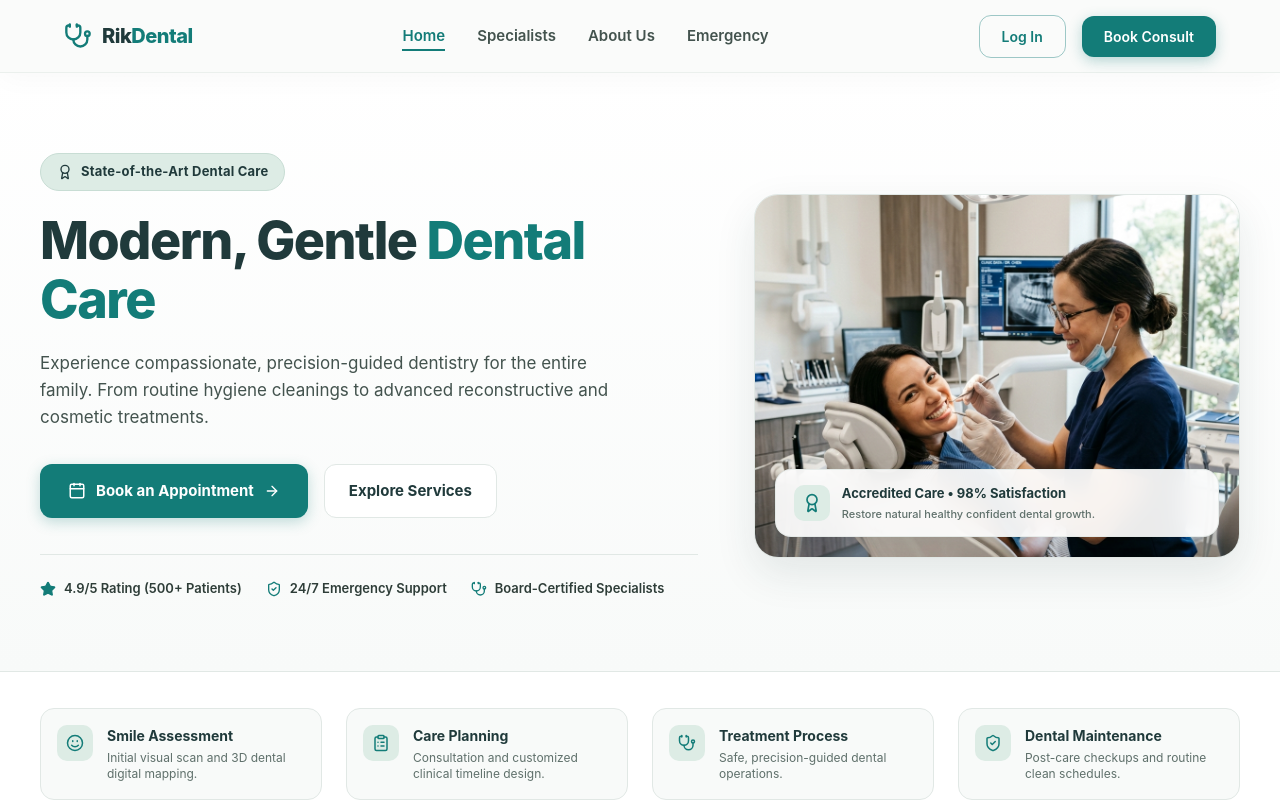
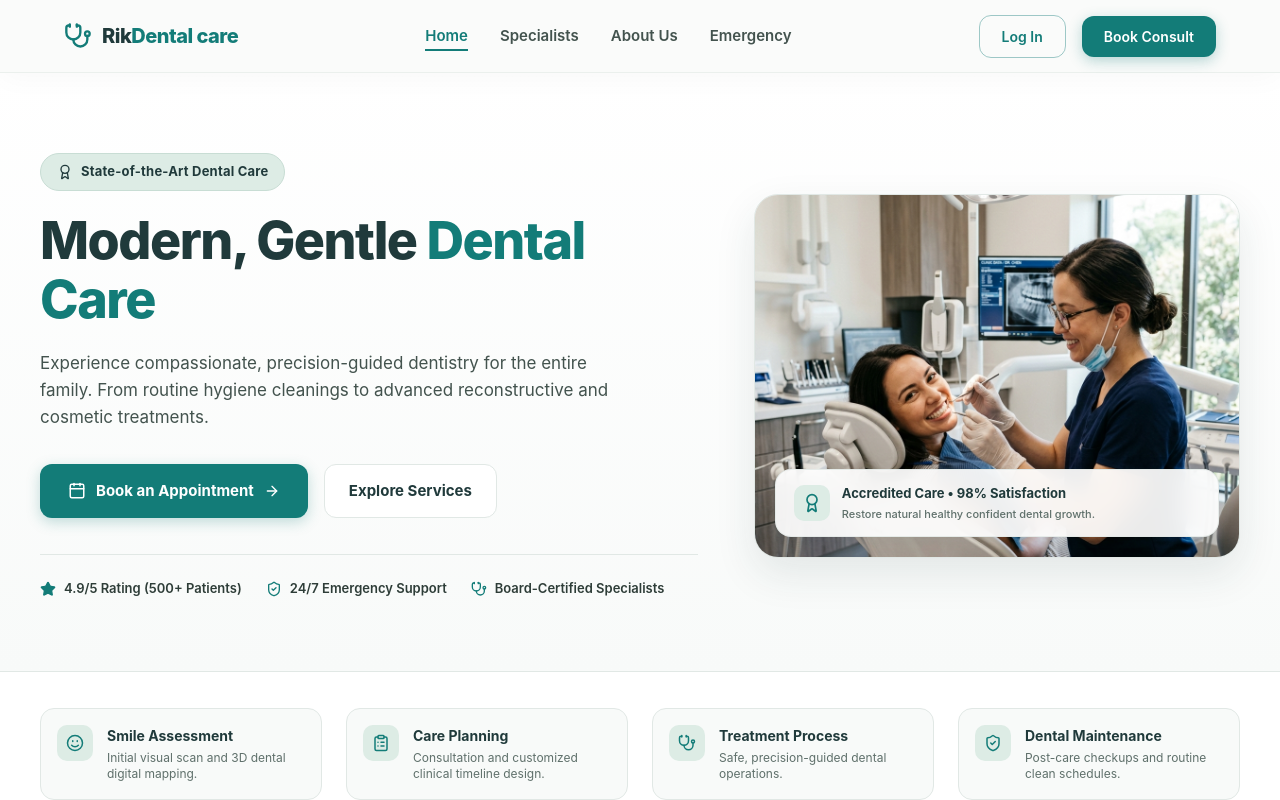
Before and after one commit to Sumyta-Bentey-Habib/Rik-Dental-Care, a Next.js app: page / in a window 1280 px wide. Shown: the top 800 px of the page. Built offline with nearby package versions, Linux system fonts and the light colour scheme.

Commit message:
care add

```diff
--- a/src/constants/constants.ts
+++ b/src/constants/constants.ts
@@ -7,7 +7,7 @@ export const USER_SESSION_KEY = 'user';
 
 export const BRAND_NAME = {
   first: 'Rik',
-  second: 'Dental',
+  second: 'Dental care ',
 } as const;
 
 export const APP_METADATA = {
```
